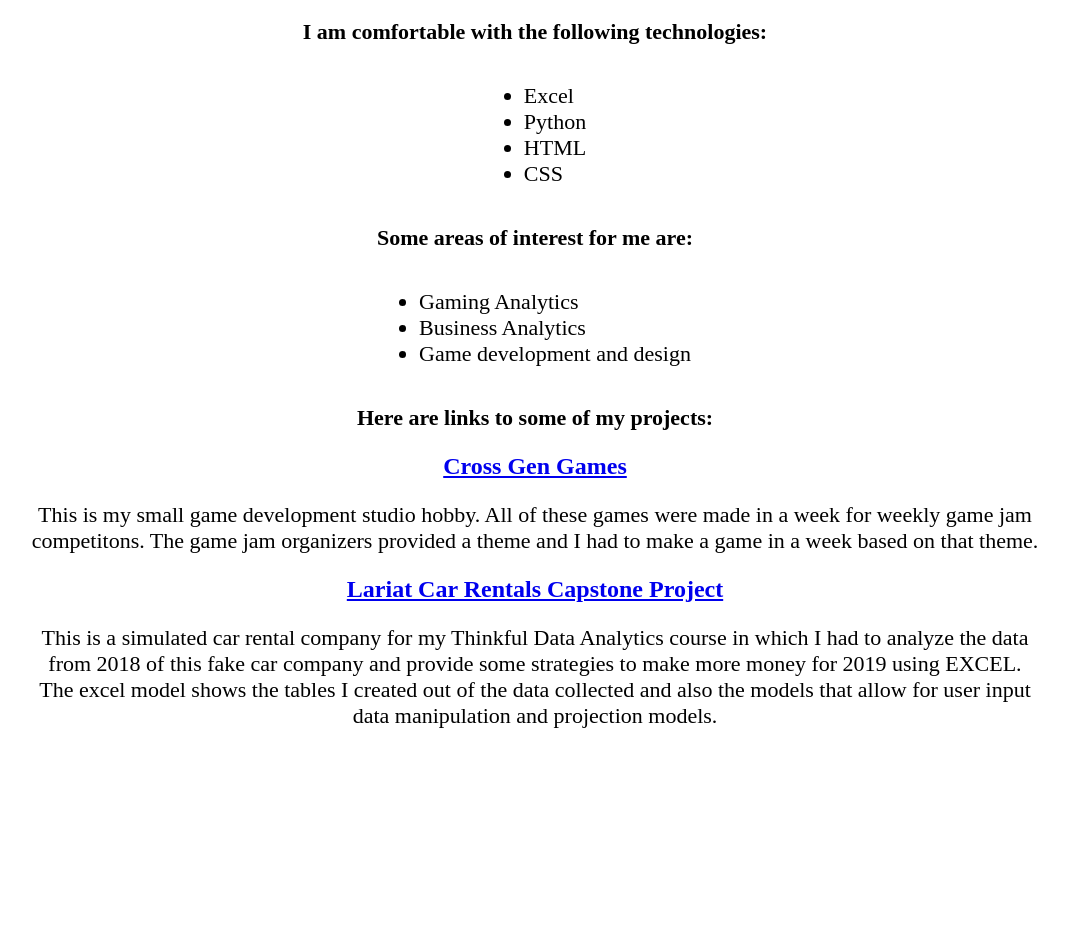
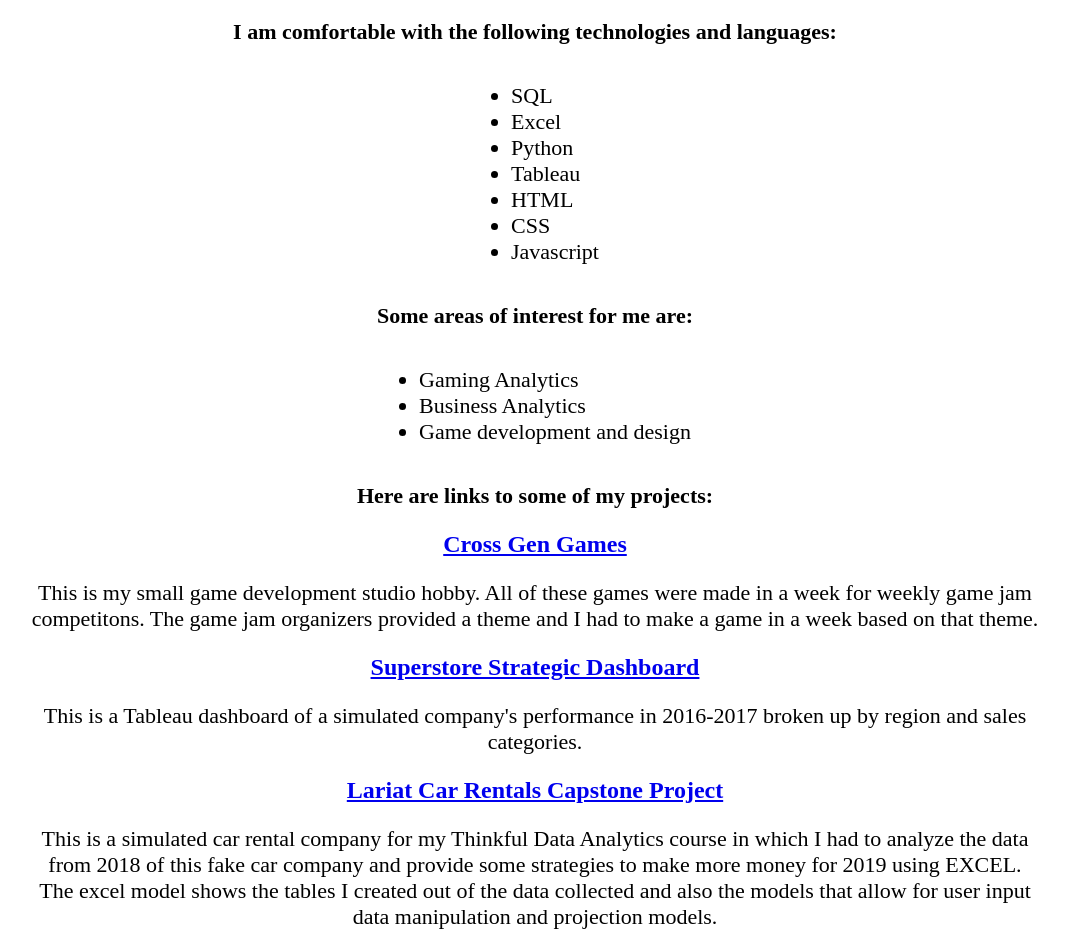
Before and after one commit to Roddy-Ackerman/Roddy-Ackerman.github.io, a plain HTML site: page index.html in a window 1280 px wide. Shown: the part 472-1405 px from the top of the page, without its empty margins (105-1173 px from the left). Before the commit the page ends 1223 px from the top, so only its background shows below. Drawn offline with Linux system fonts and the light colour scheme.

Commit message:
Added more skills and a Tableau project

```diff
--- a/index.html
+++ b/index.html
@@ -21,15 +21,18 @@
     </div>
     <div class="strengths-label">
         <p>
-            I am comfortable with the following technologies:
+            I am comfortable with the following technologies and languages:
         </p>
     </div>
     <div class="strengths">
         <ul>
+            <li>SQL</li>
             <li>Excel</li>
             <li>Python</li>
+            <li>Tableau</li>
             <li>HTML</li>
             <li>CSS</li>
+            <li>Javascript</li>
         </ul>
     </div>
     <div class="interests-label">
@@ -53,6 +56,9 @@
         <h2><a href="https://cross-gen-games.itch.io/"  target="_blank">Cross Gen Games</a></h2>
         <p>This is my small game development studio hobby.  All of these games were made in a week for weekly game jam  competitons.  The game jam organizers provided a theme and I had to  make a game in a week based on that theme. </p>
 
+        <h2><a href="https://public.tableau.com/profile/roddy.ackerman#!/vizhome/ThinkfulSuperstoreStrategicDashboard_16160970080310/Dashboard1"  target="_blank">Superstore Strategic Dashboard</a></h2>
+        <p>This is a Tableau dashboard of a simulated company's performance in 2016-2017 broken up by region and sales categories. </p>
+
         <h2><a href="https://github.com/Roddy-Ackerman/capstone_excel_model"  target="_blank">Lariat Car Rentals Capstone Project</a></h2>
         <p>This is a simulated car rental company for my Thinkful Data Analytics course in which I had to analyze the data from 2018 of this fake car company and provide some strategies to make more money for 2019 using EXCEL.  The excel model shows the tables I created out of the data collected and also the models that allow for user input data manipulation and projection models.  </p>
 
```
Also changed, not shown: img/profile-pic-square-website(small-file).jpg (added).
